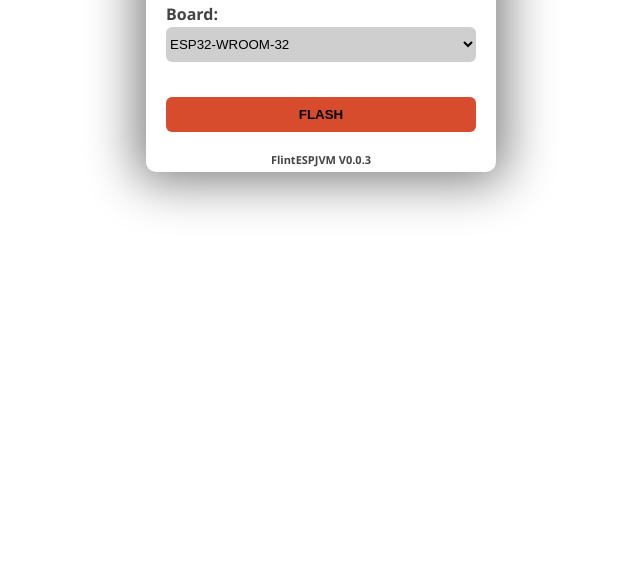
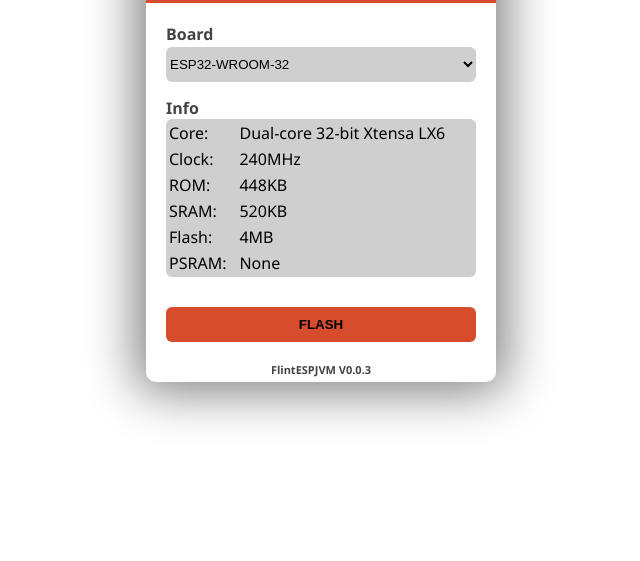
Before and after one commit to FlintVN/flintvn.github.io, a plain HTML site: page index.html in a window 1280 px wide. Shown: the part 239-800 px from the top of the page, without its empty margins (319-959 px from the left). Drawn offline with Linux system fonts and the light colour scheme.

Commit message:
Supports displaying board information

```diff
--- a/index.html
+++ b/index.html
@@ -17,8 +17,8 @@
                 </div>
                 <div class="vertial" style="margin: 20px;">
                     <div class="vertial" style="align-items: first baseline;">
-                        <b>Board:</b>
-                        <select class="board_option" onchange="setBoard(this)">
+                        <b>Board</b>
+                        <select class="board_option" id="board_option" onchange="setBoard()">
                             <option data-board="esp32">ESP32-WROOM-32</option>
                             <option data-board="esp32-s2fn4r2">ESP32-S2FN4R2 (ESP32-S2 Mini)</option>
                             <option data-board="esp32-s3fh4r2">ESP32-S3FH4R2 (ESP32-S3 Mini)</option>
@@ -26,15 +26,69 @@
                             <option data-board="esp32-s3n16r8">ESP32-S3N16R8</option>
                         </select>
                     </div>
+                    <div class="vertial" style="align-items: first baseline; margin-top: 10px;">
+                        <b>Info</b>
+                        <div class="info_panel">
+                            <table>
+                                <tr>
+                                    <td>Core:</td>
+                                    <td id="core_info"></td>
+                                </tr>
+                                <tr>
+                                    <td>Clock:</td>
+                                    <td id="clock_info"></td>
+                                </tr>
+                                <tr>
+                                    <td>ROM:</td>
+                                    <td id="rom_info"></td>
+                                </tr>
+                                <tr>
+                                    <td>SRAM:</td>
+                                    <td id="sram_info"></td>
+                                </tr>
+                                <tr>
+                                    <td>Flash:</td>
+                                    <td id="flash_info"></td>
+                                </tr>
+                                <tr>
+                                    <td>PSRAM:</td>
+                                    <td id="psram_info"></td>
+                                </tr>
+                            </table>
+                        </div>
+                    </div>
                     <esp-web-install-button manifest="resources/manifests/esp32_manifest.json">
                         <button class="flash_button" slot="activate"><b>FLASH</b></button>
                     </esp-web-install-button>
                     <script>
-                        function setBoard(sel) {
+                        function setInfo(data) {
+                            document.getElementById('core_info').innerHTML = data.core ? data.core : "None";
+                            document.getElementById('clock_info').innerHTML = data.clock ? data.clock : "None";
+                            document.getElementById('rom_info').innerHTML = data.rom ? data.rom : "None";
+                            document.getElementById('sram_info').innerHTML = data.sram ? data.sram : "None";
+                            document.getElementById('flash_info').innerHTML = data.flash ? data.flash : "None";
+                            document.getElementById('psram_info').innerHTML = data.psram ? data.psram : "None";
+                        }
+
+                        function setBoard() {
+                            var sel = document.getElementById('board_option');
                             var opt = sel.options[sel.selectedIndex];
                             const button = document.querySelector('esp-web-install-button');
                             button.manifest = "resources/manifests/" + opt.dataset.board + "_manifest.json";
+
+                            var info = "resources/informations/" + opt.dataset.board + "_info.json";
+                            fetch(info).then(response => {
+                                if(!response.ok)
+                                    return setInfo(null);
+                                return response.json();
+                            }).then(data => {
+                                setInfo(data);
+                            }).catch(error => {
+                                setInfo(null);
+                            });
                         }
+
+                        setBoard();
                     </script>
                 </div>
             </div>
--- a/resources/informations/esp32_info.json
+++ b/resources/informations/esp32_info.json
@@ -0,0 +1,8 @@
+{
+    "core": "Dual-core 32-bit Xtensa LX6",
+    "clock": "240MHz",
+    "rom": "448KB",
+    "sram": "520KB",
+    "flash": "4MB",
+    "psram": "None"
+}
--- a/resources/manifests/esp32-s2fn4r2_manifest.json
+++ b/resources/manifests/esp32-s2fn4r2_manifest.json
@@ -9,7 +9,7 @@
             "chipFamily": "ESP32-S2",
             "parts": [
                 {
-                    "path": "resources/firmwares/ESP32-S2FN4R2_FlintJVM_Release.bin",
+                    "path": "../firmwares/ESP32-S2FN4R2_FlintJVM_Release.bin",
                     "offset": 0
                 }
             ]
--- a/resources/manifests/esp32-s3fh4r2_manifest.json
+++ b/resources/manifests/esp32-s3fh4r2_manifest.json
@@ -9,7 +9,7 @@
             "chipFamily": "ESP32-S3",
             "parts": [
                 {
-                    "path": "resources/firmwares/ESP32-S3FH4R2_FlintJVM_Release.bin",
+                    "path": "../firmwares/ESP32-S3FH4R2_FlintJVM_Release.bin",
                     "offset": 0
                 }
             ]
--- a/resources/manifests/esp32-s3n16r8_manifest.json
+++ b/resources/manifests/esp32-s3n16r8_manifest.json
@@ -9,7 +9,7 @@
             "chipFamily": "ESP32-S3",
             "parts": [
                 {
-                    "path": "resources/firmwares/ESP32-S3N16R8_FlintJVM_Release.bin",
+                    "path": "../firmwares/ESP32-S3N16R8_FlintJVM_Release.bin",
                     "offset": 0
                 }
             ]
--- a/resources/manifests/esp32-s3n8r8_manifest.json
+++ b/resources/manifests/esp32-s3n8r8_manifest.json
@@ -9,7 +9,7 @@
             "chipFamily": "ESP32-S3",
             "parts": [
                 {
-                    "path": "resources/firmwares/ESP32-S3N8R8_FlintJVM_Release.bin",
+                    "path": "../firmwares/ESP32-S3N8R8_FlintJVM_Release.bin",
                     "offset": 0
                 }
             ]
--- a/resources/manifests/esp32_manifest.json
+++ b/resources/manifests/esp32_manifest.json
@@ -9,7 +9,7 @@
             "chipFamily": "ESP32",
             "parts": [
                 {
-                    "path": "resources/firmwares/ESP32_FlintJVM_Release.bin",
+                    "path": "../firmwares/ESP32_FlintJVM_Release.bin",
                     "offset": 0
                 }
             ]
--- a/styles/index.css
+++ b/styles/index.css
@@ -1,11 +1,11 @@
 
 body {
-    width: 100%;
+    width: 100vw;
+    height: 100vh;
     margin: 0px;
     display: flex;
     justify-content: center;
     align-items: center;
-    padding-top: 20vh;
     background: white;
     color: #444444;
     font-family: "Segoe UI";
@@ -28,12 +28,12 @@ body {
 }
 
 .shadow_panel {
+    height: auto;
     border-radius: 10px;
     box-shadow: 0px 0px 50px 10px gray;
     text-align: center;
     background-repeat: no-repeat;
     background-size: cover;
-    background-position: center center;
 }
 
 .title_panel {
@@ -55,6 +55,23 @@ body {
     background-color: #00000030;
 }
 
+.info_panel {
+    border-radius: 6px;
+    width: 310px;
+    background-repeat: no-repeat;
+    background-size: cover;
+    background-color: #00000030;
+}
+
+.info_panel table {
+    color: black;
+    text-align: left;
+}
+
+.info_panel td {
+    padding-right: 10px;
+}
+
 .flash_button {
     padding: 0px;
     width: 310px;
```
Also changed, not shown: resources/informations/esp32-s2fn4r2_info.json (+8 -0 lines), resources/informations/esp32-s3fh4r2_info.json (+8 -0 lines), resources/informations/esp32-s3n16r8_info.json (+8 -0 lines), resources/informations/esp32-s3n8r8_info.json (+8 -0 lines).
